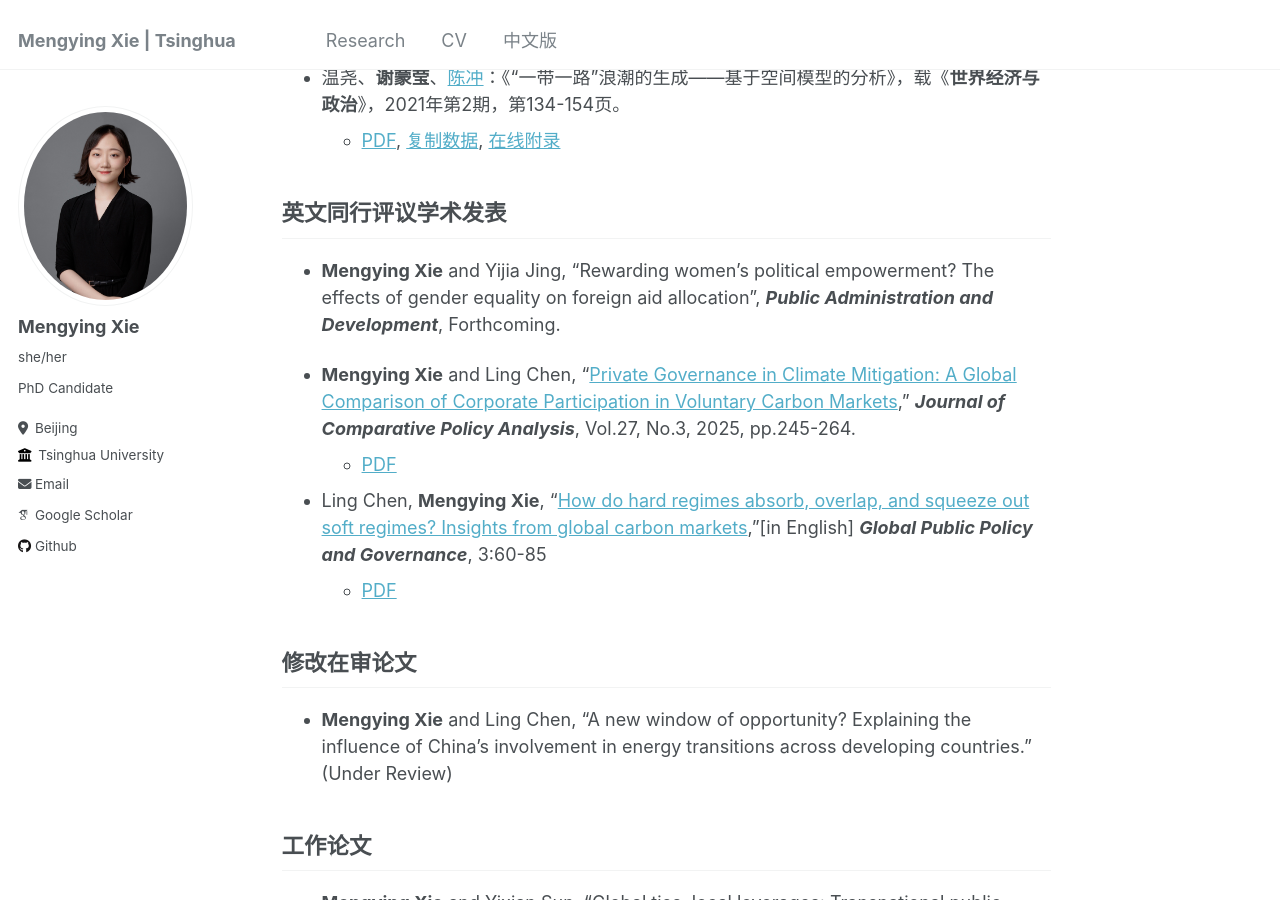
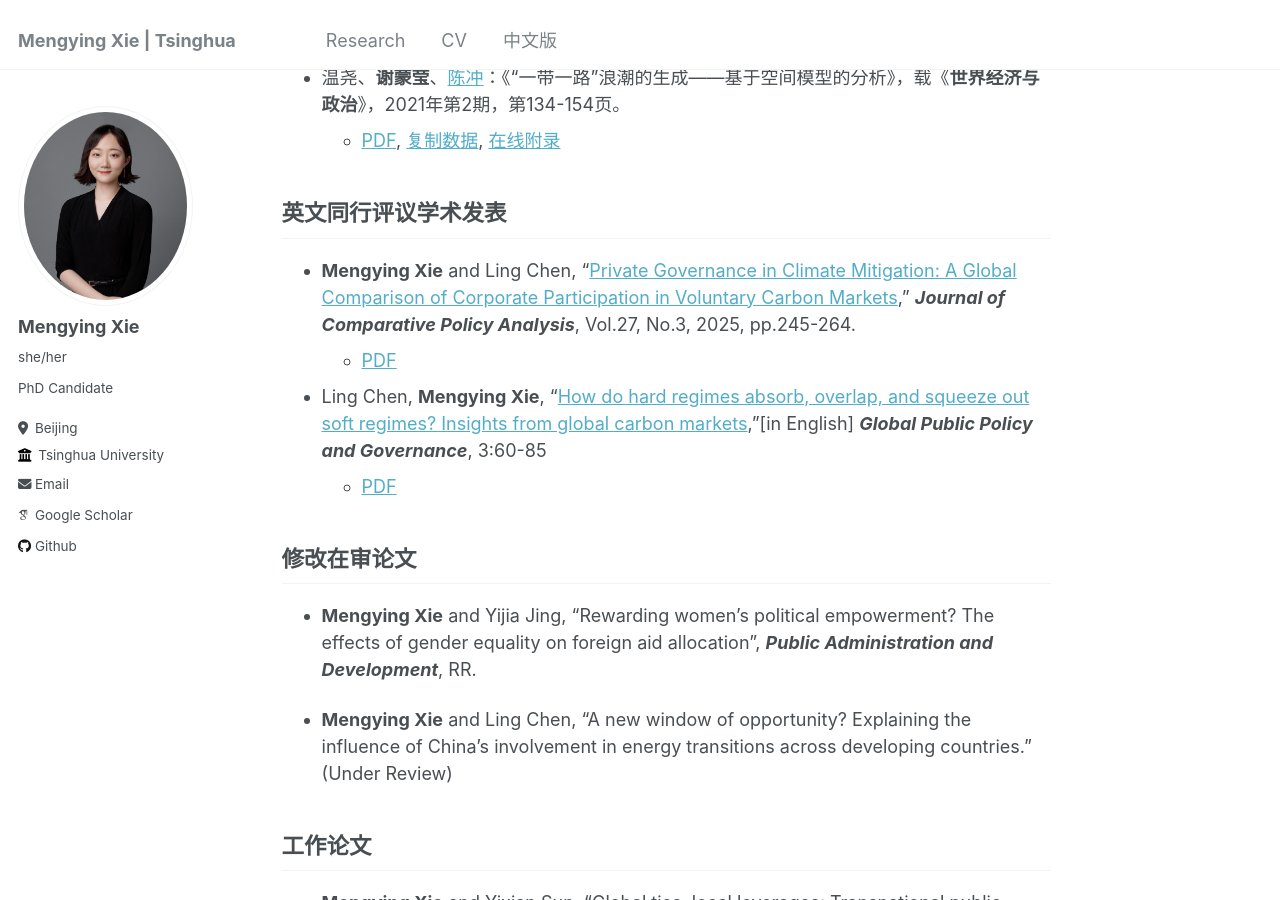
Before and after one commit to xiemythu/xiemythu.github.io, a Jekyll site: the page built from _pages/chinese.md, in a window 1280 px wide and 900 px high, scrolled down 973 px. Built offline with Jekyll 4.4.1, drawn with Linux system fonts in a browser that asks for light colours; some web fonts are replaced; part of the change alters nothing that is shown.

Commit message:
Update chinese.md

```diff
--- a/_pages/chinese.md
+++ b/_pages/chinese.md
@@ -36,7 +36,6 @@ author_profile: true
 
 ## 英文同行评议学术发表
 
-* **Mengying Xie** and Yijia Jing, "Rewarding women’s political empowerment? The effects of gender equality on foreign aid allocation", ***Public Administration and Development***, Forthcoming.
 
 * **Mengying Xie** and  Ling Chen, “[Private Governance in Climate Mitigation: A Global Comparison of Corporate Participation in Voluntary Carbon Markets](https://doi.org/10.1080/13876988.2025.2510596)," ***Journal of Comparative Policy Analysis***, Vol.27, No.3, 2025, pp.245-264.
     + [PDF](https://xiemythu.github.io/files/xie_chen_2025.pdf)
@@ -47,6 +46,8 @@ author_profile: true
 
 ## 修改在审论文
 
+* **Mengying Xie** and Yijia Jing, "Rewarding women’s political empowerment? The effects of gender equality on foreign aid allocation", ***Public Administration and Development***, RR.
+
 * **Mengying Xie** and  Ling Chen, "A new window of opportunity? Explaining the influence of China’s involvement in energy transitions across developing countries." (Under Review)
 
 ## 工作论文
```
